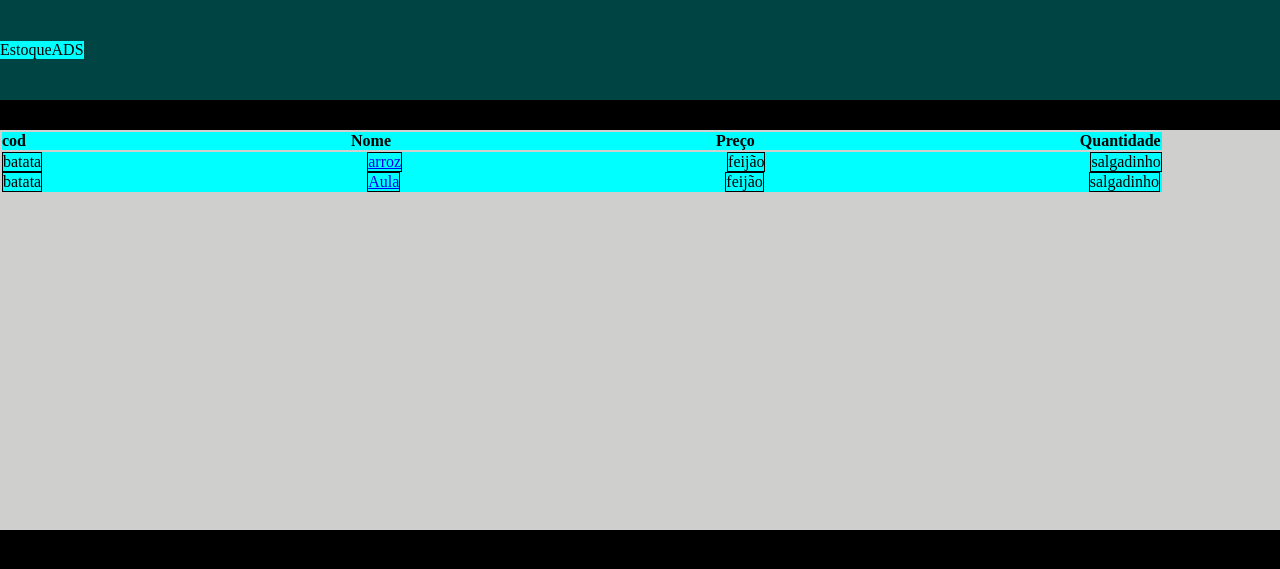
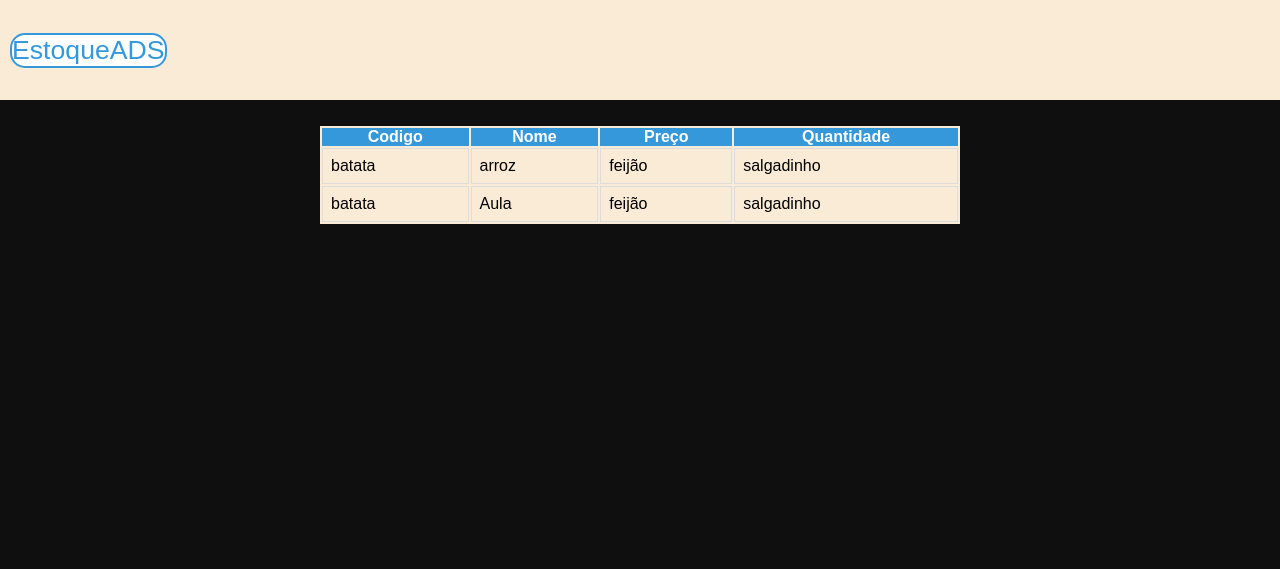
Before and after one commit to chrystian-souza/Back-end-DJANGO, a Django app: page / in a window 1280 px wide. Shown: the top 569 px of the page. Run offline with Django 4.2, Linux system fonts and the light colour scheme; data comes from the database, SQL or seed files in the repository; both versions use the stored data as it was after the commit.

Commit message:
estirilizando a pagina html

```diff
--- a/stockADS/templates/pages/index.html
+++ b/stockADS/templates/pages/index.html
@@ -11,10 +11,7 @@
 <body>
     <header>
         <nav>
-           <label class="nav" for="">EstoqueADS
-
-
-            </label>
+           <label  for="">EstoqueADS  </label>
         </nav>
     </header>
     <main>
@@ -22,7 +19,7 @@
             <table>
                 <thead>
                     <tr>
-                        <th>cod</th>
+                        <th>Codigo</th>
                         <th>Nome</th>
                         <th>Preço</th>
                         <th>Quantidade</th>
@@ -32,8 +29,7 @@
                     {% for produto in produtos %}
                     <tr>
                         <td>batata</td>
-                        <td>
-                           <a href="{% url 'product-detail' produto.id %}"> {{produto.name}}</td> </a>
+                        <td><a href="{% url 'product-detail' produto.id %}"> {{produto.name}} </a></td>
                         <td>feijão</td>
                         <td>salgadinho</td>
                     </tr>
--- a/templates/static/css/global.css
+++ b/templates/static/css/global.css
@@ -4,54 +4,54 @@
     box-sizing: border-box;
 }
 
+label {
+    font: normal 20pt Arial;
+    color: #3498db;
+    margin-left: 10px;
+    border: solid 2px #3498db;
+    background-color: white;
+    border-radius: 15px;
+}
+
 body{
 
-    background-color: black;
+    background-color: rgb(15, 15, 15);
 
 }
-h1 {
-    color: white;
-    /* font-size:  40px; */
-    font: bold 40pt Arial;
 
-}
 nav {
-    background-color: rgb(1, 68, 68);
+    background-color: rgb(8, 8, 8);
     height: 100px;
     display: flex;
     align-items: center;
-
-}
-.nav {
-    display: flex;
-   background-color: aqua;
-}
-.tabela {
-    background-color: rgb(207, 207, 205);
-    height: 50vh;
-    width: 250vh;
-    margin-top: 30px;
-
-}
-main {
-    display: flex;
-    justify-content: center;
-}
-
-tr {
-    display: flex;
-    gap: 325px;
-    background-color: aqua;
-
-}
-thead {
-    background-color: yellow;
-    border: 1px solid black;
+    background-color: antiquewhite;
 
 }
 
-td {
-    border: 1px solid black;
+table {
+    width: 50%;
+    background-color:antiquewhite;
+    margin-left: 25%;
+    margin-top: 2%;
+    /* border-collapse: collapse; */
+    font-family: Arial, sans-serif;
+}
+
+th {
+    background-color: #3498db;
+    color: white;
+    font-weight: bold;
+}
 
 
+td {
+    border: 1px solid #dcdcdc;
+    padding: 8px;
+    color: black;
+
 }
+
+a {
+    text-decoration: none;
+    color: black;
+}
```
Also changed, not shown: db.sqlite3.
